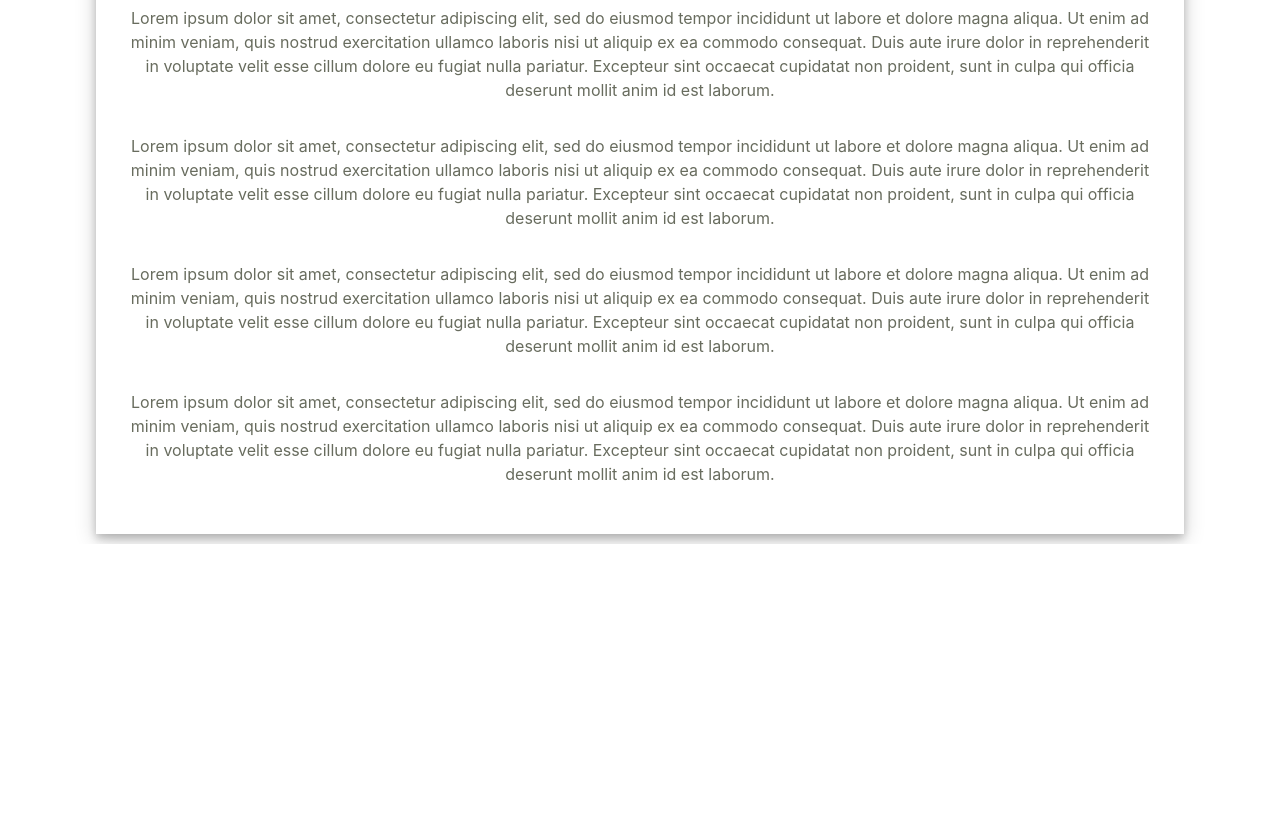
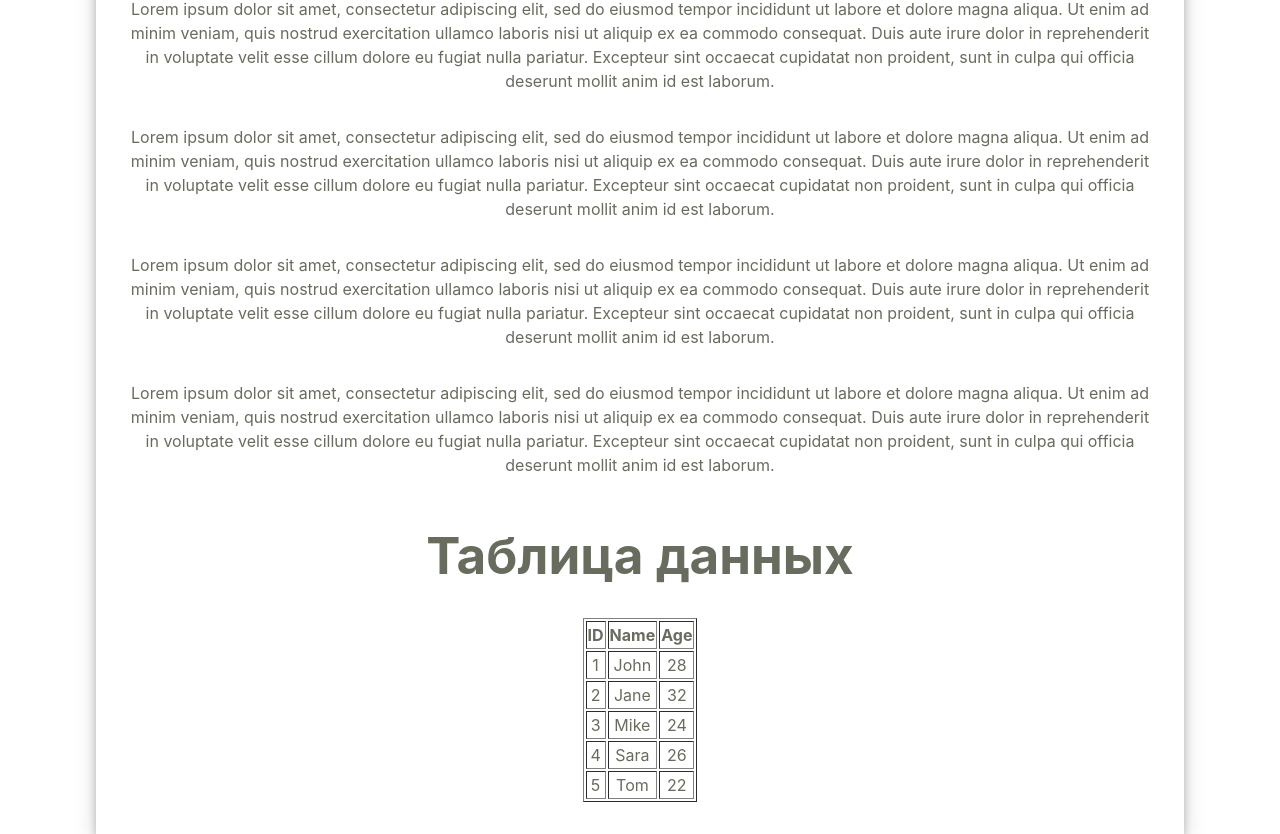
Before and after one commit to ahmadeev/web-4-frontend, a React (Vite) app: page / in a window 1280 px wide. Shown: the part 256-1090 px from the top of the page. Before the commit the page ends 800 px from the top, so only its background shows below. Built offline with nearby package versions, Linux system fonts and the light colour scheme.

Commit message:
Add datatable

```diff
--- /dev/null
+++ b/src/components/DataTable.jsx
@@ -0,0 +1,48 @@
+import React, { useState, useEffect } from 'react';
+
+const DataTable = () => {
+    const [data, setData] = useState([]);  // Состояние для данных
+
+    // Эмуляция получения данных (или вы можете использовать fetch, axios и т.д.)
+    useEffect(() => {
+        const fetchData = async () => {
+            // Пример с локальными данными (можно заменить на fetch() или axios для загрузки из API)
+            const jsonData = [
+                { id: 1, name: "John", age: 28 },
+                { id: 2, name: "Jane", age: 32 },
+                { id: 3, name: "Mike", age: 24 },
+                { id: 4, name: "Sara", age: 26 },
+                { id: 5, name: "Tom", age: 22 }
+            ];
+            setData(jsonData);
+        };
+
+        fetchData();
+    }, []); // Пустой массив зависимостей — значит, запрос выполняется только один раз при монтировании компонента
+
+    return (
+        <>
+            <h1>Таблица данных</h1>
+            <table border="1">
+                <thead>
+                    <tr>
+                        <th>ID</th>
+                        <th>Name</th>
+                        <th>Age</th>
+                    </tr>
+                </thead>
+                <tbody>
+                    {data.map(item => (
+                        <tr key={item.id}>
+                            <td>{item.id}</td>
+                            <td>{item.name}</td>
+                            <td>{item.age}</td>
+                        </tr>
+                    ))}
+                </tbody>
+            </table>
+        </>
+    );
+};
+
+export default DataTable;
--- a/src/pages/Home.jsx
+++ b/src/pages/Home.jsx
@@ -1,6 +1,7 @@
 import Navbar from "../components/Navbar.jsx";
 import styles from "../page-styles/Home.module.css";
 import {useEffect} from "react";
+import DataTable from "../components/DataTable.jsx";
 
 function Home({ pageTitle }) {
 
@@ -37,6 +38,8 @@ function Home({ pageTitle }) {
                     cillum dolore eu fugiat nulla pariatur. Excepteur sint occaecat cupidatat non proident, sunt in
                     culpa qui officia deserunt mollit anim id est laborum.</p>
 
+
+                <DataTable />
             </div>
 
         </>
```
